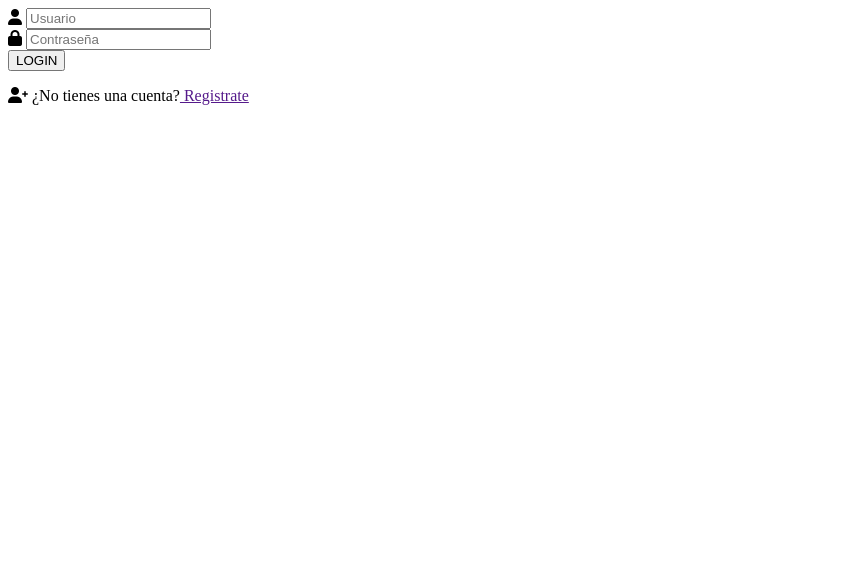
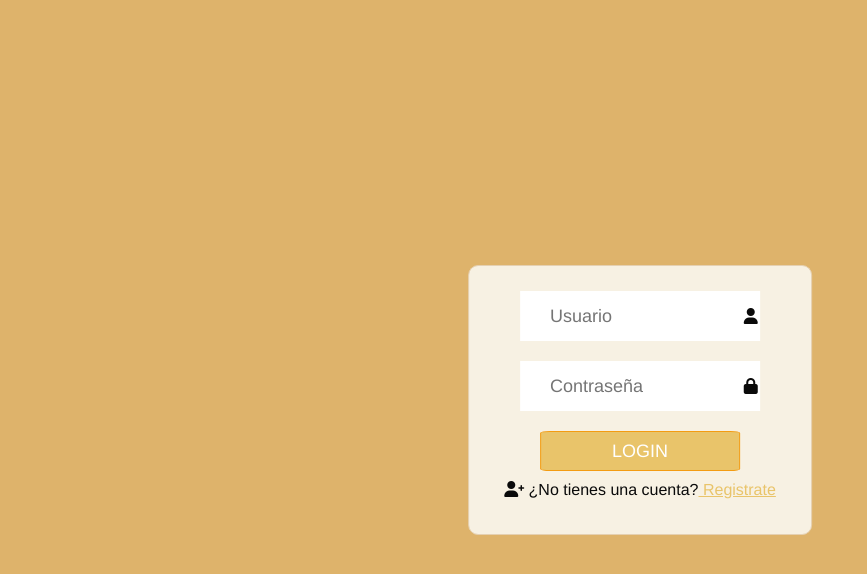
Before and after one commit to JackDev21/PreBootcamp_ISDICODERS, a website: page CSS/Tema_7_CSS/Ejercicio_04/index.html in a window 1280 px wide. Shown: the whole page, without its empty margins (0-867 px from the left). Drawn offline with Linux system fonts and the light colour scheme; files that its build step writes are made by us from their sources.

Commit message:
cambios carpetas

```diff
--- a/CSS/Tema_7_CSS/Ejercicio_04/index.html
+++ b/CSS/Tema_7_CSS/Ejercicio_04/index.html
@@ -5,7 +5,7 @@
     <meta charset="UTF-8">
     <meta name="viewport" content="width=device-width, initial-scale=1.0">
     <title>Document</title>
-    <link rel="stylesheet" href="/ISDICODERSJack/CSS/Tema_7_CSS/Ejercicio_04/style.css">
+    <link rel="stylesheet" href="./style.css">
     <link rel="stylesheet" href="https://cdnjs.cloudflare.com/ajax/libs/font-awesome/6.0.0-beta3/css/all.min.css">
 </head>
 
```
Also changed, not shown: Proyectos_ejercicios/Calculadora/Calculadora.js (renamed from Calculadora/Calculadora.js), Proyectos_ejercicios/Calculadora/Pruebas.js (renamed from Calculadora/Pruebas.js), Proyectos_ejercicios/Coders Airlines!/Airline.js (renamed from Coders Airlines!/Airline.js), Proyectos_ejercicios/Coders Airlines!/Airline_Pro.js (renamed from Coders Airlines!/Airline_Pro.js), Proyectos_ejercicios/Coders Airlines!/README.MD (renamed from Coders Airlines!/README.MD).
